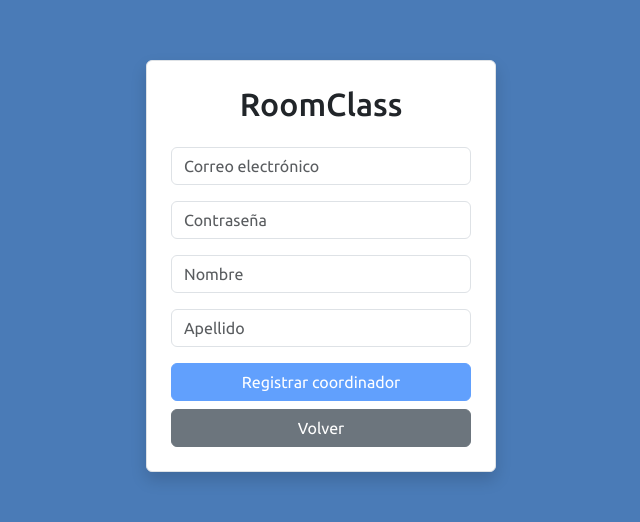
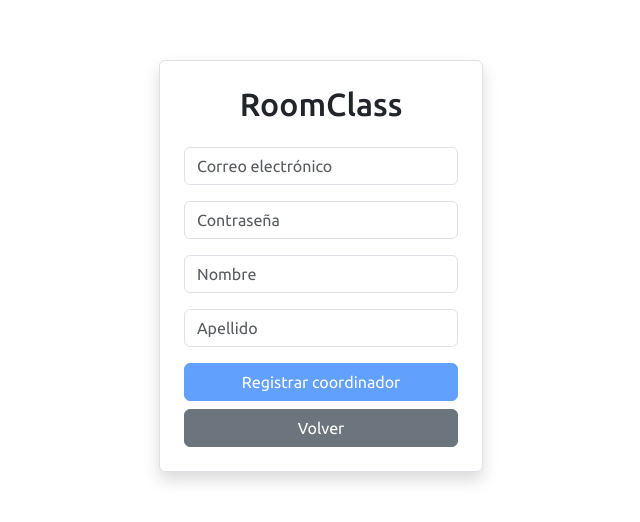
Before and after one commit to juliandross/RoomClassFront, an Angular app in the folder roomclass-app/: page /registry in a window 1280 px wide. Shown: the part 134-656 px from the top of the page, without its empty margins (319-959 px from the left). Built offline with nearby package versions, Linux system fonts and the light colour scheme.

Commit message:
sidebarfixes

```diff
--- a/roomclass-app/src/app/features/registry/registry.component.css
+++ b/roomclass-app/src/app/features/registry/registry.component.css
@@ -0,0 +1,8 @@
+.registry-bg {
+  background: var(--primary-color);
+  min-height: 100vh;
+}
+.registry-form {
+  width: 100%;
+  max-width: 350px;
+}
--- a/roomclass-app/src/app/features/registry/registry.component.html
+++ b/roomclass-app/src/app/features/registry/registry.component.html
@@ -20,14 +20,3 @@
     </div>
   </form>
 </div>
-
-<style>
-.registry-bg {
-  background: #4a7bb7;
-  min-height: 100vh;
-}
-.registry-form {
-  width: 100%;
-  max-width: 350px;
-}
-</style>
--- a/roomclass-app/src/app/shared/sidebar/sidebar.component.css
+++ b/roomclass-app/src/app/shared/sidebar/sidebar.component.css
@@ -4,6 +4,7 @@
   display: flex;
   flex-direction: column;
   justify-content: space-between;
+  border-radius: 10px;
 }
 
 .siderbar-container .fa-circle-user {
@@ -28,6 +29,14 @@ a:hover {
   color: white;
 }
 
+button {
+  transition: transform 0.3s ease;
+}
+
+button:hover {
+  transform: scale(1.05);
+}
+
 .dropdown-toggle {
   font-size: 20px;
 }
--- a/roomclass-app/src/app/shared/sidebar/sidebar.component.html
+++ b/roomclass-app/src/app/shared/sidebar/sidebar.component.html
@@ -1,4 +1,4 @@
-<div class="siderbar-container w-100 border radious">
+<div class="siderbar-container w-100">
     <div class="user-info d-flex flex-column align-items-center my-5">
         <h2>RoomClass</h2>
         <i class="fa-solid fa-circle-user fa-2x"></i>
```
